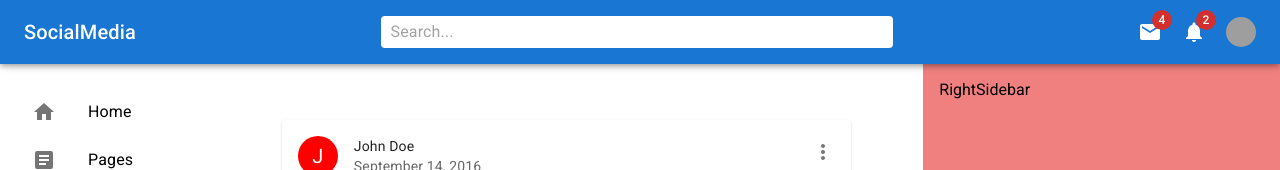
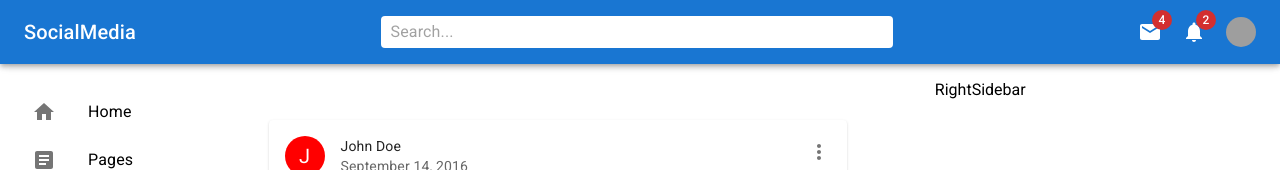
Before and after one commit to darrencal/mui-social-media, a React (Create React App) app: page / in a window 1280 px wide. Shown: the top 170 px of the page. Built offline with nearby package versions, Linux system fonts and the light colour scheme; grey boxes are pictures that could not be loaded.

Commit message:
Make sidebars stay fixed when scrolling

```diff
--- a/src/components/RightSidebar.jsx
+++ b/src/components/RightSidebar.jsx
@@ -4,7 +4,6 @@ import React from 'react';
 const RightSidebar = () => {
   return (
     <Box
-      bgcolor="lightcoral"
       flex={2}
       p={2}
       sx={{
@@ -14,7 +13,7 @@ const RightSidebar = () => {
         },
       }}
     >
-      RightSidebar
+      <Box position="fixed">RightSidebar</Box>
     </Box>
   );
 };
--- a/src/components/Sidebar.jsx
+++ b/src/components/Sidebar.jsx
@@ -31,6 +31,7 @@ const Sidebar = () => {
         },
       }}
     >
+      <Box position="fixed">
         <List>
           <ListItem disablePadding>
             <ListItemButton>
@@ -98,6 +99,7 @@ const Sidebar = () => {
           </ListItem>
         </List>
       </Box>
+    </Box>
   );
 };
 
```
Lines whose indentation alone changed are shown as unchanged.
